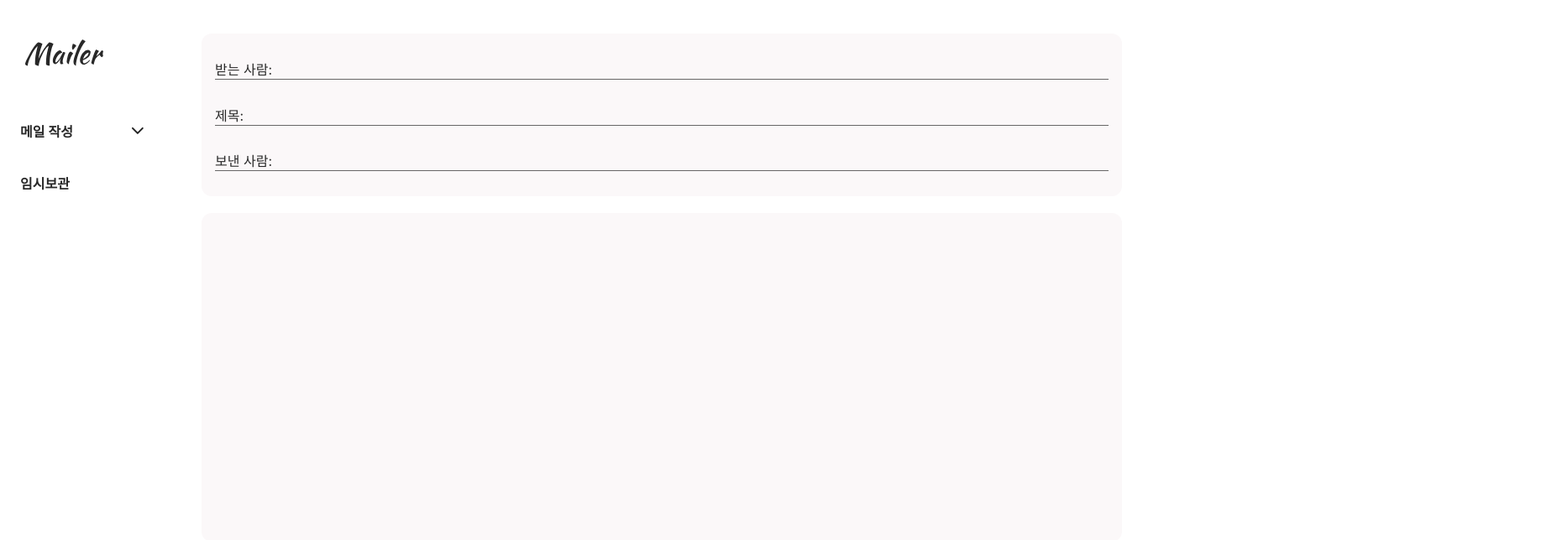
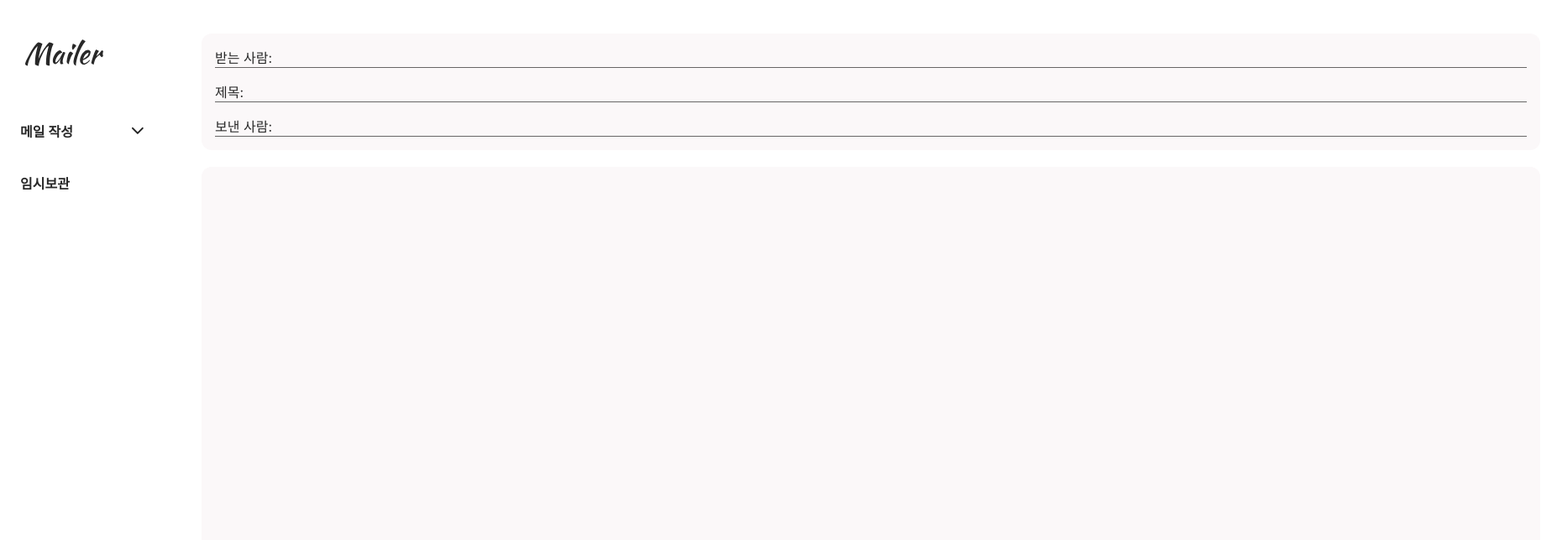
Before and after one commit to Team-G25/frontend, a React (Vite) app: page /mailManually in a window 1280 px wide. Shown: the top 644 px of the page at 84% size, 1854 px wide, since content can reach past the window. Built offline with nearby package versions, Linux system fonts and the light colour scheme; a web font is replaced by a local one.

Commit message:
[feat, refractor, design] 메일 입력란 크기 조정

```diff
--- a/src/Router.jsx
+++ b/src/Router.jsx
@@ -4,6 +4,7 @@ import Test from '@pages/test';
 import MailTemplate from '@pages/mailTemplate/mailTemplate';
 import MailAI from '@pages/mailAI/mailAI';
 import MailManually from '@pages/mailManually/mailManually';
+import MailTemporary from './pages/mailTemporary/mailTemporary';
 
 const AppRouter = () => {
   return (
@@ -14,6 +15,7 @@ const AppRouter = () => {
         <Route path="/mailTemplate" element={<MailTemplate />} />
         <Route path="/mailAI" element={<MailAI />} />
         <Route path="/mailManually" element={<MailManually />} />
+        <Route path="/mailTemporary" element={<MailTemporary />} />
       </Routes>
     </Router>
   );
--- a/src/components/common/sideBar/SideBar.jsx
+++ b/src/components/common/sideBar/SideBar.jsx
@@ -40,7 +40,7 @@ const Sidebar = () => {
             </MenuItem>
           </SubMenu>
         )}
-        <MenuItem>임시보관</MenuItem>
+        <MenuItem onClick={() => navigate('/mailTemporary')}>임시보관</MenuItem>
       </MenuList>
       <LoginSection>
         <Profile />
--- a/src/pages/mailManually/components/common/inputInfo/index.style.js
+++ b/src/pages/mailManually/components/common/inputInfo/index.style.js
@@ -8,7 +8,7 @@ export const StyledContainer = styled.div`
     gap: 16px;
     padding: 16px;
     height: 202px;
-    width: 1096px;
+    width: 100%;
     border-radius: 12px;
     justify-content: space-evenly;
     background-color: ${theme.colors.white1}
--- a/src/pages/mailManually/components/common/mailWrite/MailWrite.jsx
+++ b/src/pages/mailManually/components/common/mailWrite/MailWrite.jsx
@@ -1,8 +1,10 @@
-import { StyledFrame } from "./index.style";
+import { StyledFrame, Textarea } from "./index.style";
 
 const MailWrite = ({label, id, name, value, onChange}) => {
     return(
-        <StyledFrame label={label} id={id} name={name} value={value} onChange={onChange} />
+        <StyledFrame>
+            <Textarea label={label} id={id} name={name} value={value} onChange={onChange} />
+        </StyledFrame>
     );
 };
 
--- a/src/pages/mailManually/components/common/mailWrite/index.style.js
+++ b/src/pages/mailManually/components/common/mailWrite/index.style.js
@@ -1,24 +1,25 @@
 import styled from "styled-components";
 import theme from "@/styles/theme";
 
-export const StyledFrame = styled.textarea`
+export const StyledFrame = styled.div`
     display: flex;
     background-color: ${theme.colors.white1};
-    height: 409px;
-    width: 1096px;
     border-radius: 12px;
-    position: relative;
+    flex-direction: column;
+`;
 
+export const Textarea = styled.textarea`
+    width: 100%;
+    height: 580px;
+    border: none;
+    border-radius: 12px;
+    background-color: ${theme.colors.white1};
+    padding: 24px;
     color : ${theme.colors.black2};
-    font-family : ${theme.font.basic};
-    font-size :  ${theme.font.size.medium};
-    font-weight : ${theme.font.weight.light};
-
-    max-height: 409px;
+    font-family : ${theme.font.family.basic};
+    font-size :  ${theme.font.size.sMedium};
+    font-weight : ${theme.font.weight.regular};
     overflow-y: hidden;
     scroll: none;
     resize: none;
-    padding: 12px;
-    box-sizing: border-box;
-
 `;
--- a/src/pages/mailManually/index.style.js
+++ b/src/pages/mailManually/index.style.js
@@ -11,14 +11,15 @@ export const PageContainer = styled.div`
 //컨텐츠 컨테이너(사이드바 합치기 위하여 입력구간 분리)
 export const MainContent = styled.div`
   display: flex;
+  width: 100vw;
   height: 100vh;
   padding: 20px;
-  flex-grow: 1;
 `;
 
 //입력구간#1
 export const FormContainer = styled.form`
   display: flex;
+  flex: 1;
   flex-direction: column;
   gap: 20px; /* 각 필드 간 간격 */
   background-color: #ffffff;
--- a/src/pages/mailManually/mailManually.jsx
+++ b/src/pages/mailManually/mailManually.jsx
@@ -6,6 +6,8 @@ import MailWrite from "./components/common/mailWrite/MailWrite";
 import FileInput from "@/components/common/fileInput/FileInput";
 import SubmitBtn from "@/components/common/submitBtn/SubmitBtn";
 import Sidebar from "@/components/common/sideBar/SideBar";
+import AIPopUp from '@components/common/aiPopUp/AIPopUp';
+
 
 const MailManually = () => {
     const [mailData, setMailData] = useState({
@@ -18,6 +20,8 @@ const MailManually = () => {
     const [errors, setErrors] = useState({
         to: "",
     })
+
+    const [showModal, setShowModal] = useState(false);
 
     const handleChange = (e) => {
         const { name, value } = e.target;
@@ -43,20 +47,24 @@ const MailManually = () => {
 
     const handleSave = () => {
         console.log("임시저장:", mailData);
+        //메일 임시저장 로직
     }
 
     const handleSend = () => {
-        const formData = new FormData();
-        formData.append('to', mailData.to);
-        formData.append('subject', mailData.subject);
-        formData.append('from', mailData.from);
-        formData.append('body', mailData.body);
+        setShowModal(true);
+        // const formData = new FormData();
+        // formData.append('to', mailData.to);
+        // formData.append('subject', mailData.subject);
+        // formData.append('from', mailData.from);
+        // formData.append('body', mailData.body);
 
-        console.log('보내기', formData);
+
+        //메일 저장 로직
     }
 
 
     return(
+        <>
             <PageContainer>
                 <Sidebar />
                 <MainContent>
@@ -71,12 +79,15 @@ const MailManually = () => {
                             onChange={handleChange}
                         />
                         <BottomContainer>
-                        <FileInput width="822px"/>
+                            <FileInput width="1340px"/>
                             <SubmitBtn onSave={handleSave} onSend={handleSend}/>
                         </BottomContainer>
                     </FormContainer>
                 </MainContent>
             </PageContainer>
+
+            {showModal && <AIPopUp onClose={() => setShowModal(false)} />}
+        </>
     );
 };
 
--- /dev/null
+++ b/src/pages/mailTemporary/components/common/top/Top.jsx
@@ -0,0 +1,12 @@
+import { TopContainer, TitleFrame, DateFrame } from "./index.style";
+
+const Top = () => {
+    return(
+        <TopContainer>
+            <TitleFrame>Title</TitleFrame>
+            <DateFrame>Date</DateFrame>
+        </TopContainer>
+    );
+};
+
+export default Top;
--- /dev/null
+++ b/src/pages/mailTemporary/components/common/top/index.style.js
@@ -0,0 +1,32 @@
+import styled from "styled-components";
+import theme from "@/styles/theme";
+
+export const TopContainer = styled.div`
+    position: relative
+    height: 27px;
+    weight: 825px;
+`;
+
+export const TitleFrame = styled.div`
+    left: 0;
+    top: 0;
+    width: 692px;
+    postion: absoulte;
+    background-color: ${theme.colors.pink_hover};
+
+    font-family: ${theme.font.basic};
+    font-size: ${theme.font.size.small};
+    font-color: ${theme.colors.black1};
+`;
+
+export const DateFrame = styled.div`
+    left: 0;
+    top: 0;
+    width: 133px;
+    postion: absoulte;
+    background-color: ${theme.colors.red};
+
+    font-family: ${theme.font.basic};
+    font-size: ${theme.font.size.small};
+    font-color: ${theme.colors.black1};
+`;
--- /dev/null
+++ b/src/pages/mailTemporary/index.style.js
@@ -0,0 +1,2 @@
+import styled from "styled-components";
+import theme from "@/styles/theme";
--- /dev/null
+++ b/src/pages/mailTemporary/mailTemporary.jsx
@@ -0,0 +1,13 @@
+//임시보관함 페이지입니다.
+import Top from "./components/common/top/Top";
+
+const MailTemporary = () => {
+    return(
+        <>
+            <h1>임시보관함 페이지입니다.</h1>
+            <Top />
+        </>
+    );
+};
+
+export default MailTemporary;
```
Lines whose indentation alone changed are shown as unchanged.
